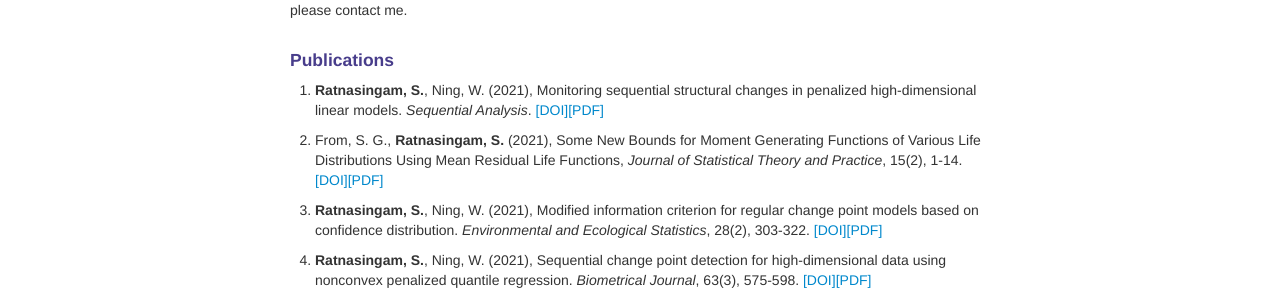
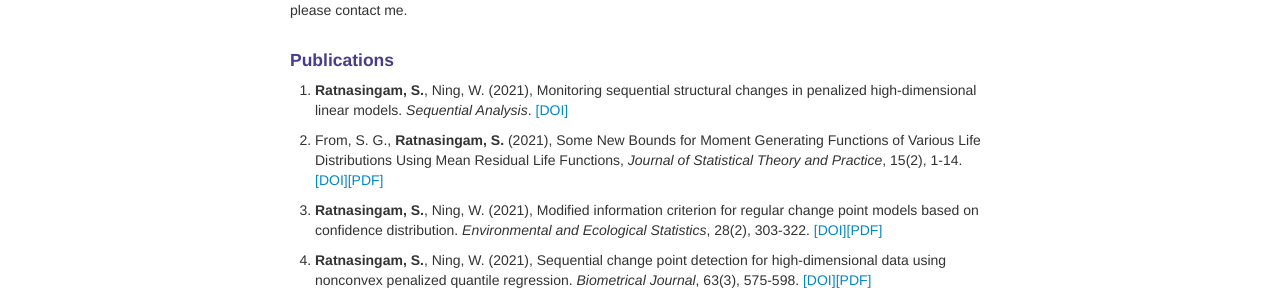
Before and after one commit to suthakaranr/suthakaranr.github.io, a Jekyll site: the page built from pages/Research.md, in a window 1280 px wide. Shown: the part 322-616 px from the top of the page. Built offline with Jekyll 4.4.1, drawn with Linux system fonts in a browser that asks for light colours.

Commit message:
Update Research.md

```diff
--- a/pages/Research.md
+++ b/pages/Research.md
@@ -18,8 +18,7 @@ I am happy to advise undergraduate and graduate students. If you are interested
 
 #### Publications
 
-1.  **Ratnasingam, S.**, Ning, W. (2021), Monitoring sequential structural changes in penalized high-dimensional linear models. *Sequential Analysis*. <a style="text-decoration:none" href="https://doi.org/10.1080/07474946.2021.1940500" target="_blank" rel="noopener noreferrer">[DOI]</a><a style="text-decoration:none" href="../assets/2021SWSA.pdf" target="_blank" rel="noopener noreferrer">[PDF]</a>
-
+1.  **Ratnasingam, S.**, Ning, W. (2021), Monitoring sequential structural changes in penalized high-dimensional linear models. *Sequential Analysis*. <a style="text-decoration:none" href="https://doi.org/10.1080/07474946.2021.1940500" target="_blank" rel="noopener noreferrer">[DOI]</a>
 
 2.  From, S. G., **Ratnasingam, S.** (2021), Some New Bounds for Moment Generating Functions of Various Life Distributions Using Mean Residual Life Functions, *Journal of Statistical Theory and Practice*, 15(2), 1-14. <a style="text-decoration:none" href="https://doi.org/10.1007/s42519-021-00176-1" target="_blank" rel="noopener noreferrer">[DOI]</a><a style="text-decoration:none" href="../assets/2021FSJSPT.pdf" target="_blank" rel="noopener noreferrer">[PDF]</a>
 
```
